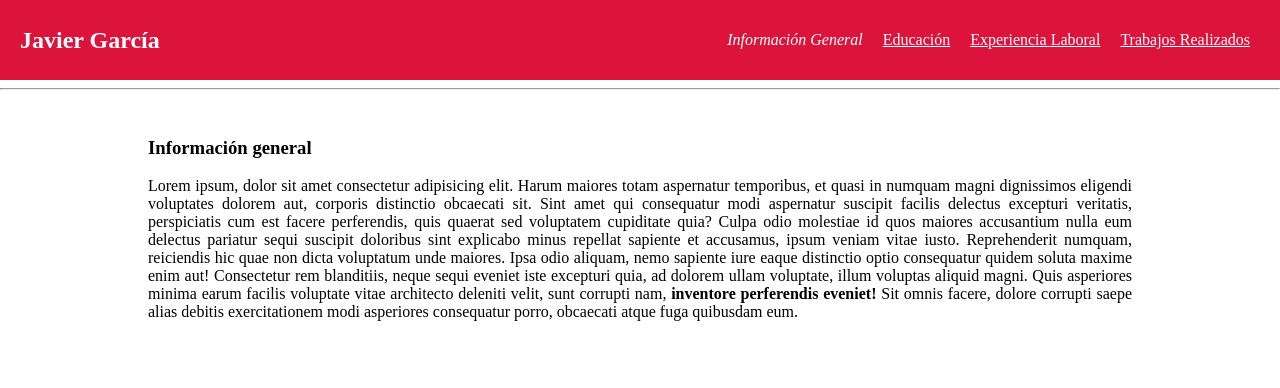
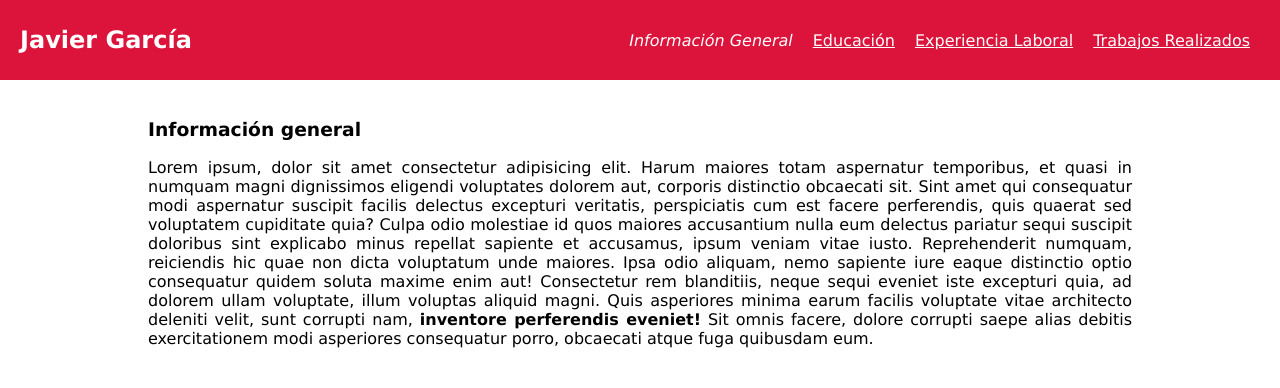
Before and after one commit to RedFoxArg/practicaCVComIT, a plain HTML site: page index.html in a window 1280 px wide. Drawn offline with Linux system fonts and the light colour scheme.

Commit message:
All styles moved to a dedicated CSS file.

```diff
--- /dev/null
+++ b/css/styles.css
@@ -0,0 +1,52 @@
+*{
+    box-sizing: border-box;
+    font-family: Verdana, Geneva, Tahoma, sans-serif;
+}
+
+body{
+    margin: 0;
+    padding: 0;
+    width: 100%;
+}
+
+header{
+    margin: 0;
+    padding: 20px 0 20px 20px;
+    width: 100%;
+    height: 10vh;
+    background-color: crimson;
+    color: #ffffff;
+    display: flex;
+    align-items: center;
+}
+
+div.mark{
+    width: 30%;
+    align-items: center;
+}
+
+div.mark h2{
+    margin: 0;
+    padding: 20px 0;
+}
+
+nav.menu{
+    width: 70%;
+    display: flex;
+    justify-content: flex-end;
+    align-items: center;
+    margin-right: 20px;
+}
+
+.menu a, .menu p{
+    color: #ffffff;
+    list-style: none;
+    margin: 0 10px;
+}
+
+main{
+    width: 80%;
+    margin: auto;
+    padding: 20px;
+    text-align: justify;
+}
--- a/index.html
+++ b/index.html
@@ -8,49 +8,14 @@
         <meta name="keywords" content="CV, Curriculum Vitae, Resume, Información general, HTML, Comunidad IT, Clase 6, Homework, Bootstrap">
         <meta name="author" content="Javier Garcia">
         <meta name="viewport" content="width=device-width, initial-scale=1.0">
+        <link rel="stylesheet" href="./css/styles.css">
         <title>Datos Generales</title>
-
-        <style>
-            *{
-                box-sizing: border-box;
-            }
-
-            header{
-                margin: 0;
-                padding: 20px 0 20px 20px;
-                width: 100%;
-                height: 10vh;
-                background-color: crimson;
-                color: #ffffff;
-                display: flex;
-                align-items: center;
-            }
-
-            div.mark{
-                width: 30%;
-                align-items: center;
-            }
-
-            nav.menu{
-                width: 70%;
-                display: flex;
-                justify-content: flex-end;
-                align-items: center;
-                margin-right: 20px;
-            }
-
-            .menu a, .menu p{
-                color: #ffffff;
-                list-style: none;
-                margin: 0 10px;
-            }
-        </style>
     </head>
 
-    <body style="margin: 0; padding: 0; width: 100%;">
+    <body>
         <header>
             <div class="mark">
-                <h2 style="margin: 0; padding: 20px 0;">Javier García</h2>
+                <h2>Javier García</h2>
             </div>
             <nav class="menu">
                 <p><em>Información General</em></p>
@@ -60,11 +25,11 @@
             </nav>
         </header>
 
-        <hr>
-
-        <div style="width: 80%; margin: auto; padding: 20px; text-align: justify;">
-            <h3>Información general</h3>
-            <p>Lorem ipsum, dolor sit amet consectetur adipisicing elit. Harum maiores totam aspernatur temporibus, et quasi in numquam magni dignissimos eligendi voluptates dolorem aut, corporis distinctio obcaecati sit. Sint amet qui consequatur modi aspernatur suscipit facilis delectus excepturi veritatis, perspiciatis cum est facere perferendis, quis quaerat sed voluptatem cupiditate quia? Culpa odio molestiae id quos maiores accusantium nulla eum delectus pariatur sequi suscipit doloribus sint explicabo minus repellat sapiente et accusamus, ipsum veniam vitae iusto. Reprehenderit numquam, reiciendis hic quae non dicta voluptatum unde maiores. Ipsa odio aliquam, nemo sapiente iure eaque distinctio optio consequatur quidem soluta maxime enim aut! Consectetur rem blanditiis, neque sequi eveniet iste excepturi quia, ad dolorem ullam voluptate, illum voluptas aliquid magni. Quis asperiores minima earum facilis voluptate vitae architecto deleniti velit, sunt corrupti nam, <strong>inventore perferendis eveniet!</strong> Sit omnis facere, dolore corrupti saepe alias debitis exercitationem modi asperiores consequatur porro, obcaecati atque fuga quibusdam eum.</p>
-        </div>
+        <main>
+            <div>
+                <h3>Información general</h3>
+                <p>Lorem ipsum, dolor sit amet consectetur adipisicing elit. Harum maiores totam aspernatur temporibus, et quasi in numquam magni dignissimos eligendi voluptates dolorem aut, corporis distinctio obcaecati sit. Sint amet qui consequatur modi aspernatur suscipit facilis delectus excepturi veritatis, perspiciatis cum est facere perferendis, quis quaerat sed voluptatem cupiditate quia? Culpa odio molestiae id quos maiores accusantium nulla eum delectus pariatur sequi suscipit doloribus sint explicabo minus repellat sapiente et accusamus, ipsum veniam vitae iusto. Reprehenderit numquam, reiciendis hic quae non dicta voluptatum unde maiores. Ipsa odio aliquam, nemo sapiente iure eaque distinctio optio consequatur quidem soluta maxime enim aut! Consectetur rem blanditiis, neque sequi eveniet iste excepturi quia, ad dolorem ullam voluptate, illum voluptas aliquid magni. Quis asperiores minima earum facilis voluptate vitae architecto deleniti velit, sunt corrupti nam, <strong>inventore perferendis eveniet!</strong> Sit omnis facere, dolore corrupti saepe alias debitis exercitationem modi asperiores consequatur porro, obcaecati atque fuga quibusdam eum.</p>
+            </div>
+        </main>
     </body>
 </html>
```
Also changed, not shown: education.html (+6 -41 lines), trabajosRealizados.html (+6 -40 lines), workExperience.html (+6 -5 lines).
